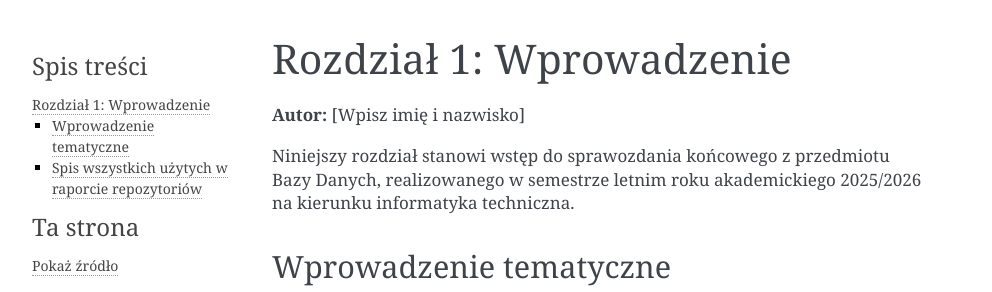
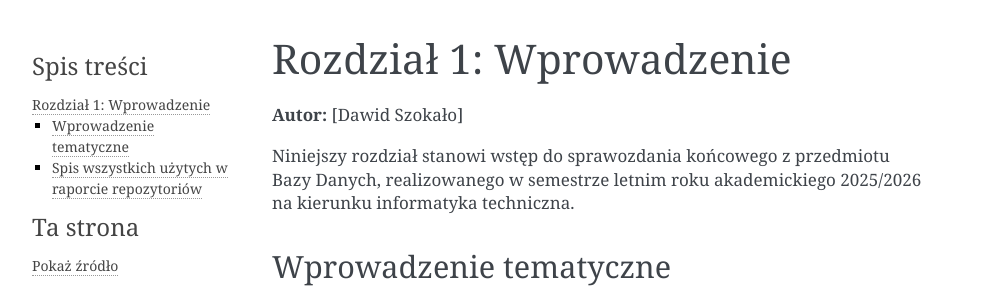
Before and after one commit to dawszo21/Bazy-Danych, a Sphinx documentation site: the page built from source/rozdzial_1/index.rst, in a window 1280 px wide. Shown: the top 292 px of the page, without its empty margins (148-1140 px from the left). Built offline with Sphinx 7.4.7, drawn with Linux system fonts in a browser that asks for light colours; pages that are not in the unit, such as notebooks, are missing from menus.

```diff
--- a/source/rozdzial_1/index.rst
+++ b/source/rozdzial_1/index.rst
@@ -1,7 +1,7 @@
 Rozdział 1: Wprowadzenie
 ========================
 
-**Autor:** [Wpisz imię i nazwisko]
+**Autor:** [Dawid Szokało]
 
 Niniejszy rozdział stanowi wstęp do sprawozdania końcowego z przedmiotu Bazy Danych, realizowanego w semestrze letnim roku akademickiego 2025/2026 na kierunku informatyka techniczna.
 
```
